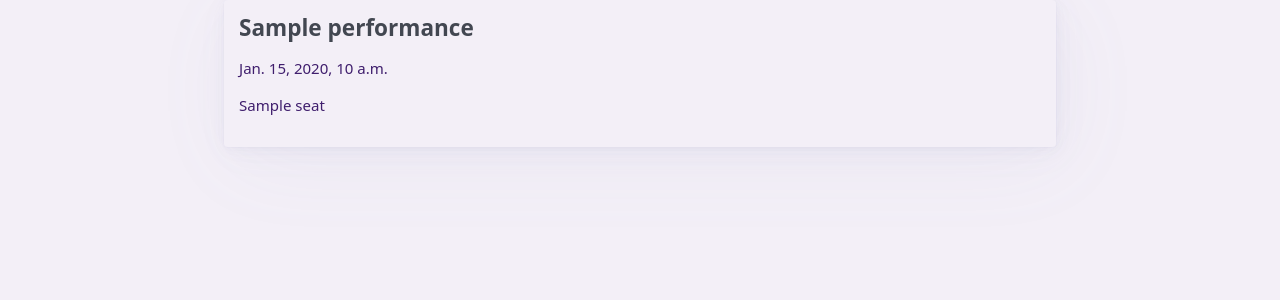
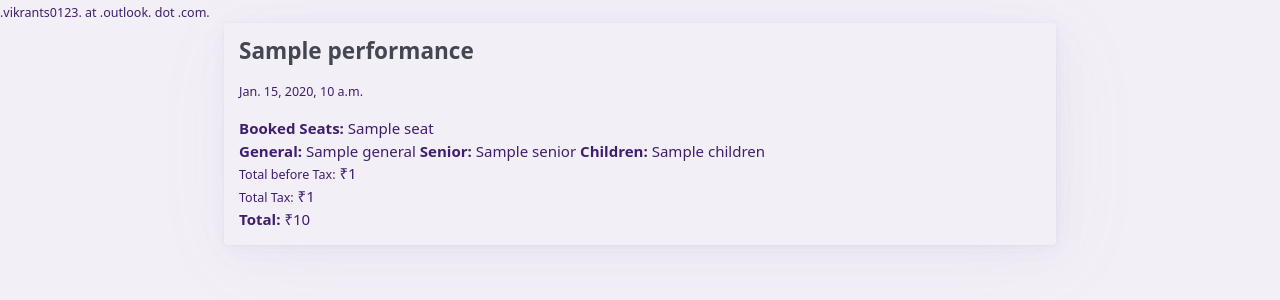
Before and after one commit to samsp6623/bookmytickets, a Django app: template app/templates/app/order_list.html in a window 1280 px wide. Shown: the part 99-399 px from the top of the page. Run offline with Django 3.2, Linux system fonts and the light colour scheme; the template is opened without the code that fills it: most values are stand-ins (such as "Sample title", 1, 10 or a date in 2020).

Commit message:
updated symbol,sig and order history

```diff
--- a/app/forms.py
+++ b/app/forms.py
@@ -110,6 +110,7 @@ class BookTicketForm(ModelForm):
     )
     total_b4_tax = forms.FloatField(
         initial=0.00,
+        label="Total before Tax",
         template_name="app/cxfloat.html",
         widget=forms.TextInput(attrs={"readonly": "readonly", "id": "total_b4_tax"}),
     )
--- a/app/models.py
+++ b/app/models.py
@@ -135,7 +135,7 @@ class Tarrif(models.Model):
 
     def __str__(self):
         return (
-            "$" + str(self.rate) + " " + str(self.seat_category) + " " + str(self.show)
+            "₹" + str(self.rate) + " " + str(self.seat_category) + " " + str(self.show)
         )
 
     class Meta:
--- a/app/templates/app/booking.html
+++ b/app/templates/app/booking.html
@@ -34,7 +34,8 @@
       <h4>{{show.performance.name}}</h4>
       <p>{{show.date_time }}</p>
       {% for m in tarrif %}
-        <p>{{ m.seat_category}} Ticket(s): <b id="ticket_{{m.seat_category|lower}}">0</b> x $<b id="rate_{{m.seat_category|lower}}">{{ m.rate }}</b></p>
+      <p>{{ m.seat_category}} Ticket(s): <b id="ticket_{{m.seat_category|lower}}">0</b> x ₹<b
+          id="rate_{{m.seat_category|lower}}">{{ m.rate }}</b></p>
       {% endfor %}
       {{ form.total_b4_tax.as_field_group }}
       {{ form.total_tax.as_field_group }}
--- a/app/templates/app/cxfloat.html
+++ b/app/templates/app/cxfloat.html
@@ -1,2 +1 @@
-<label>{{field.label}} : $<b class="{{field.id_for_label}}">{{field.value}}</b></label>
-<input type="hidden"  value="{{field.value}}" name="{{field.name}}" class="{{field.id_for_label}}">
+<label>{{field.label}} : ₹<b class="{{field.id_for_label}}">{{field.value}}</b></label>
--- a/app/templates/app/order_list.html
+++ b/app/templates/app/order_list.html
@@ -3,8 +3,26 @@
     {% for i in object_list %}
     <article>
         <h3>{{i.show.performance.name}}</h3>
-        <p>{{i.date_time}}</p>
-        <p>{{i.seat}}</p>
+        <small>{{i.date_time}}</small>
+        <p></p>
+        <b>Booked Seats:</b>
+        {{i.seat}}
+        <br />
+        {% if i.general %}
+        <b>General:</b> {{i.general}}
+        {% endif %}
+        {% if i.senior %}
+        <b>Senior:</b> {{i.senior}}
+        {% endif %}
+        {% if i.children %}
+        <b>Children:</b> {{i.children}}
+        {% endif %}
+        <br />
+        <small>Total before Tax:</small> ₹{{i.total_b4_tax}}
+        <br />
+        <small>Total Tax:</small> ₹{{i.total_tax}}
+        <br />
+        <b>Total:</b> ₹{{i.net_total}}
     </article>
     {% endfor %}
 </div>
--- a/app/templates/base.html
+++ b/app/templates/base.html
@@ -1,25 +1,23 @@
 <!DOCTYPE html>
 <html data-theme="light">
+
 <head>
     <meta charset='utf-8'>
     <meta http-equiv='X-UA-Compatible' content='IE=edge'>
     <title>Get ready for &#127917;&#127916;&#127871; time!</title>
     <meta name='viewport' content='width=device-width, initial-scale=1'>
     {% load static %}
-    <link
-    rel="stylesheet"
-    href="{% static 'css/pico.css' %}"
-    />
-    <link
-    rel="stylesheet"
-    href="{% static 'css/pico.colors.css' %}"
-    />
+    <link rel="stylesheet" href="{% static 'css/pico.css' %}" />
+    <link rel="stylesheet" href="{% static 'css/pico.colors.css' %}" />
     <link rel="icon" type="image/png" href="{% static 'images/favicon.png' %}">
     <link type="text/css" rel="stylesheet" href="{% static  'css/custom.css' %}">
     <link rel="preconnect" href="https://fonts.googleapis.com">
     <link rel="preconnect" href="https://fonts.gstatic.com" crossorigin>
-    <link href="https://fonts.googleapis.com/css2?family=Lato:ital,wght@0,100;0,300;0,400;0,700;0,900;1,100;1,300;1,400;1,700;1,900&family=Montserrat:ital,wght@0,100..900;1,100..900&display=swap" rel="stylesheet">
+    <link
+        href="https://fonts.googleapis.com/css2?family=Lato:ital,wght@0,100;0,300;0,400;0,700;0,900;1,100;1,300;1,400;1,700;1,900&family=Montserrat:ital,wght@0,100..900;1,100..900&display=swap"
+        rel="stylesheet">
 </head>
+
 <body>
     <nav>
         <ul>
@@ -56,14 +54,16 @@
         </ul>
     </nav>
     {% if messages %}
-        {% for message in messages %}
-        <div class="message">
-            {{ message }}
-        </div>
-        {% endfor %}
+    {% for message in messages %}
+    <div class="message">
+        {{ message }}
+    </div>
+    {% endfor %}
     {% endif %}
     {% block content %}
     {% endblock %}
+    <small>.vikrants0123. at .outlook. dot .com.</small>
     <script src="{% static 'js/custom.js' %}"></script>
 </body>
+
 </html>
--- a/bmt/dev_settings.py
+++ b/bmt/dev_settings.py
@@ -25,7 +25,7 @@ SECRET_KEY = os.environ.get("SECRET_KEY")
 # SECURITY WARNING: don't run with debug turned on in production!
 DEBUG = os.environ.get("DEBUG", False)
 
-ALLOWED_HOSTS = ["py2s.pythonanywhere.com"]
+ALLOWED_HOSTS = ["py2s.pythonanywhere.com", "localhost"]
 
 # Application definition
 
```
Lines whose indentation alone changed are shown as unchanged.
